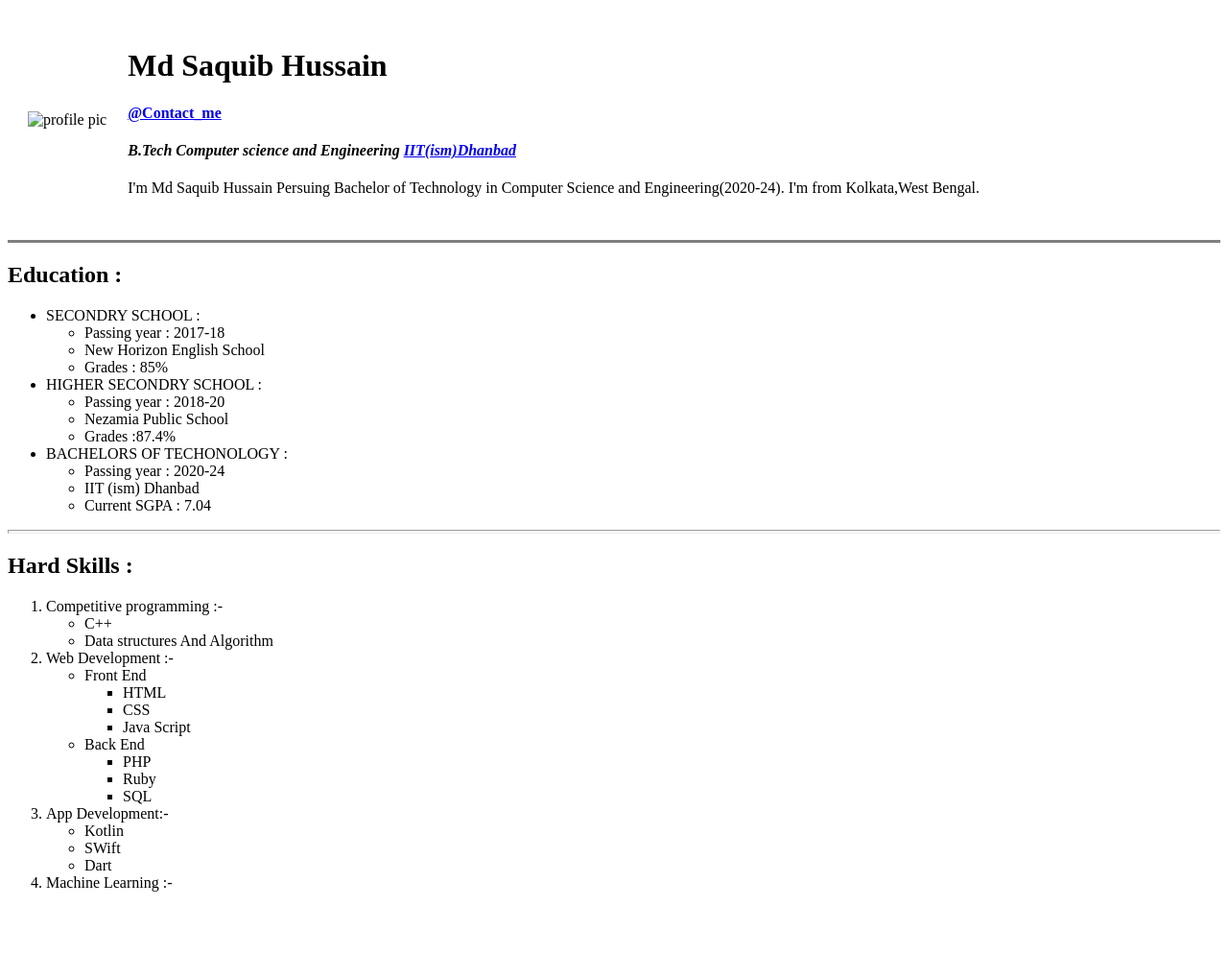
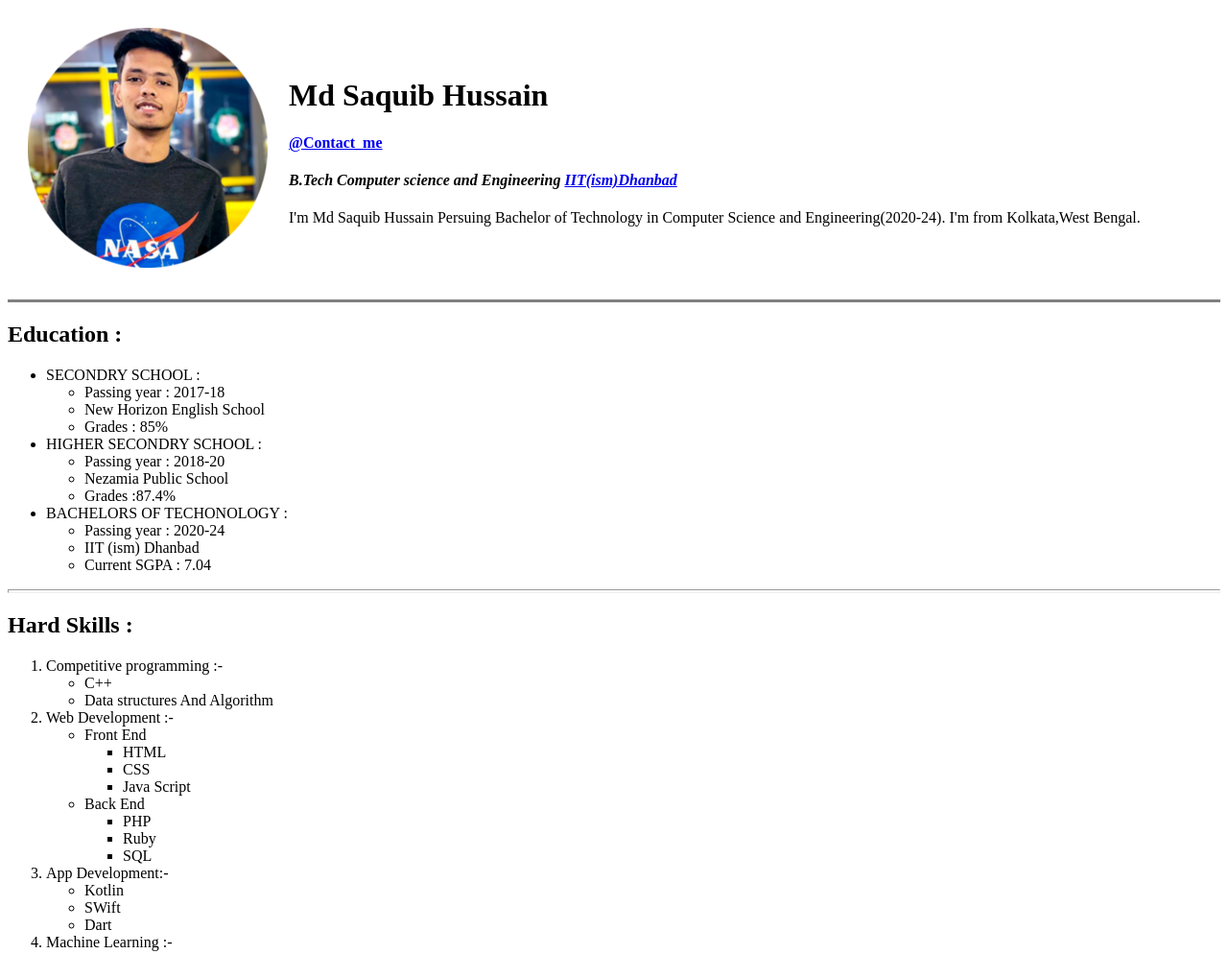
Before and after one commit to mdhussain-28/cv, a plain HTML site: page index.html in a window 1280 px wide. Shown: the whole page at 96% size. Before the commit the page ends 945 px from the top, so only its background shows below. Drawn offline with Linux system fonts and the light colour scheme.

Commit message:
Update index.html

```diff
--- a/index.html
+++ b/index.html
@@ -9,7 +9,7 @@
 <body>
   <table cellspacing="20">
     <tr>
-      <td><img src="photos\saquibn-modified.png" alt="profile pic">
+      <td><img src="saquibn-modified.png" alt="profile pic">
 
       </td>
       <td>
```
